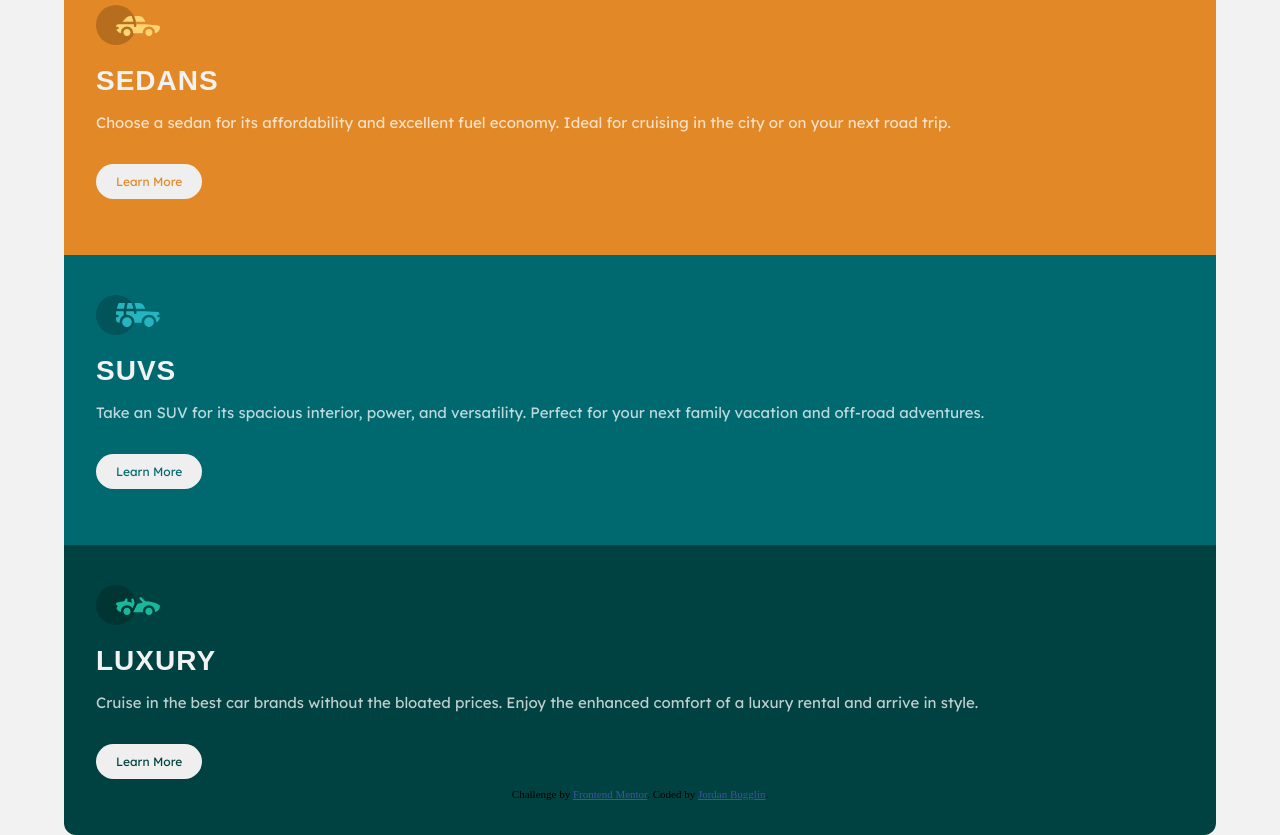
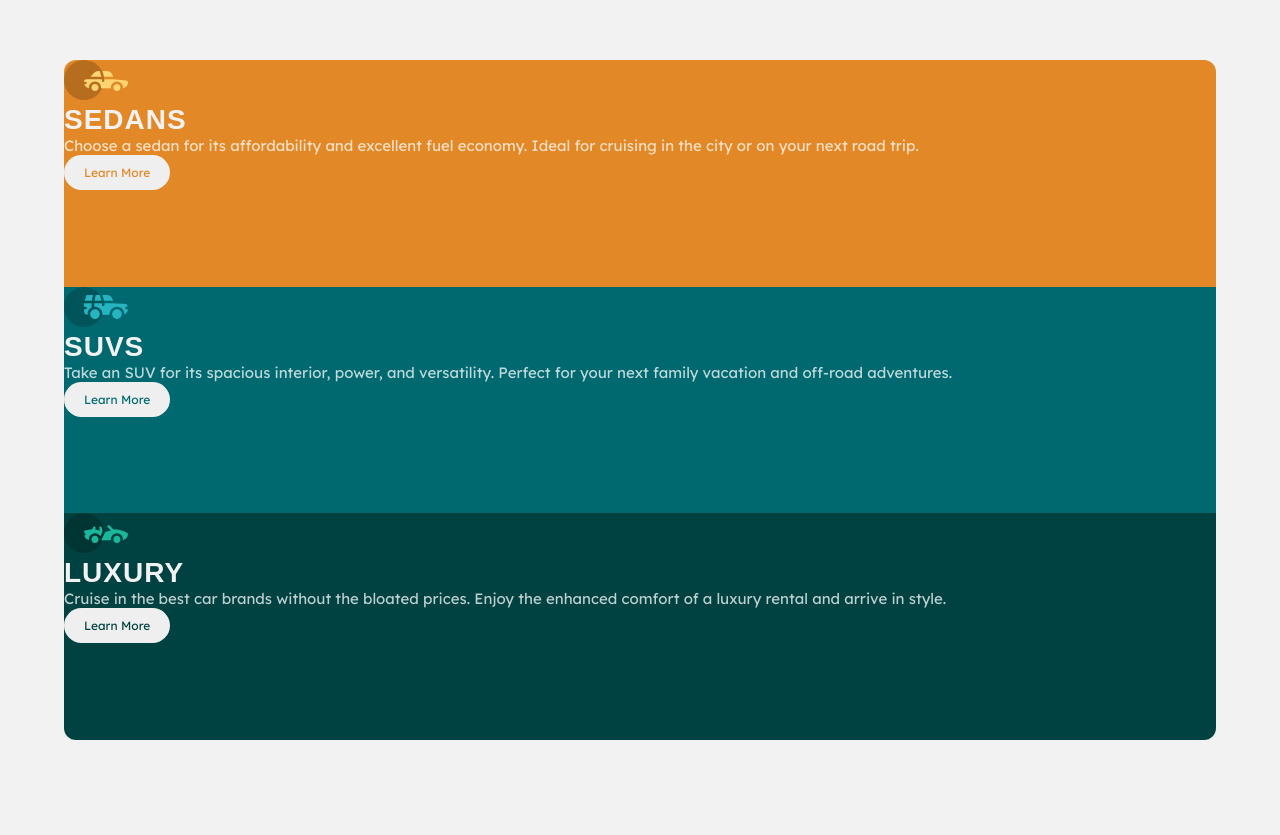
Before and after one commit to Jbugglin/3-column-preview, a plain HTML site: page index.html in a window 1280 px wide. After the commit the page ends 800 px from the top, so only its background shows below. Drawn offline with Linux system fonts and the light colour scheme; a web font is replaced by a local one.

Commit message:
Update style.css

```diff
--- a/style.css
+++ b/style.css
@@ -36,7 +36,7 @@ body {
 
 main {
     width: 90dvw;
-    height: min-content;
+    height: 85vh;
     display: flex;
     flex-direction: column;
     border-radius: 0.75rem;
@@ -45,7 +45,6 @@ main {
 section {
     height: 100%;
     width: 100%;
-    padding: 2.5rem 2rem;
 }
 
 section h1 {
@@ -54,7 +53,6 @@ section h1 {
     font-optical-sizing: auto;
     font-weight: var(--chonky-bigShoulders);
     font-style: normal;
-    margin: 1rem 0rem;
     text-transform: uppercase;
     letter-spacing: 1px;
     font-size: var(--h1-font-size);
@@ -66,11 +64,9 @@ section p {
     font-optical-sizing: auto;
     font-weight: var(--lightweight-lexDec);
     font-style: normal;
-    margin: 1rem 0rem;
 }
 
 button {
-    margin: 1rem 0rem;
     border-radius: 2rem;
     padding: 0.625rem 1.25rem;
     border: none;
@@ -111,6 +107,7 @@ footer {
     position: absolute;
     bottom: 0;
     width: 100%;
+    display: none;
 }
 
 
```
